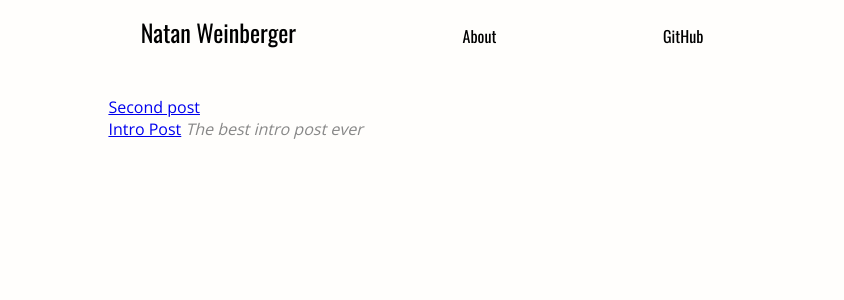
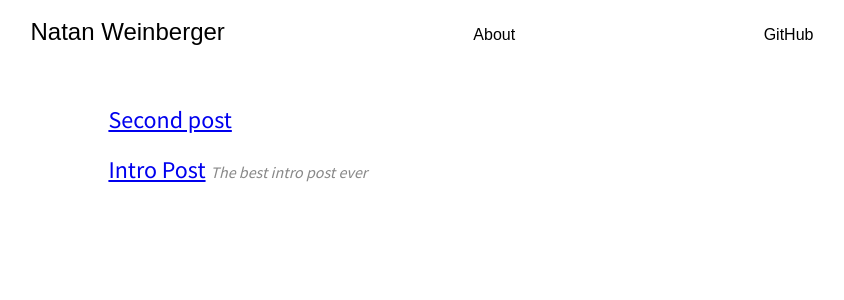
Before and after one commit to natanweinberger/natanweinberger.github.io, a Jekyll site: the page built from index.html, in a window 1280 px wide. Shown: the top 300 px of the page, without its empty margins (218-1062 px from the left). Built offline with Jekyll 4.4.1, drawn with Linux system fonts in a browser that asks for light colours.

Commit message:
Add header shadow toggle, tweak styles

```diff
--- a/_includes/head.html
+++ b/_includes/head.html
@@ -17,7 +17,7 @@
   <!-- CSS -->
   <link rel="stylesheet" href="{{ site.baseurl }}/public/css/syntax.css">
   <link rel="stylesheet" href="{{ site.baseurl }}/public/css/main.css">
-  <link rel="stylesheet" href="http://fonts.googleapis.com/css?family=PT+Sans:400,400italic,700|Abril+Fatface">
+  <link rel="stylesheet" href="http://fonts.googleapis.com/css?family=PT+Sans:400,400italic,700|Abril+Fatface|Source+Sans+Pro:400,700">
   <link href="https://fonts.googleapis.com/css?family=Open+Sans|Oswald" rel="stylesheet">
 
   <!-- Icons -->
@@ -26,4 +26,5 @@
 
   <!-- RSS -->
   <link rel="alternate" type="application/rss+xml" title="RSS" href="/atom.xml">
+  <script type="text/javascript" src="{{ site.baseurl }}/public/js/scripts.js"></script>
 </head>
--- a/public/css/main.css
+++ b/public/css/main.css
@@ -1,5 +1,5 @@
 html {
-    background: #fffefc;
+    /*background: #fffefc;*/
     width: 100%;
 }
 
@@ -16,15 +16,16 @@
 /* Header */
 .header {
     position: fixed;
+    left: 0;
+    right: 0;
+    width: 100%;
     height: 4rem;
-    width: 70%;
-    margin: 0 auto;
-    font-family: Oswald;
+    font-family: Arial;
     display: flex;
     justify-content: center;
     align-items: center;
     z-index: 1;
-    background: #fffefc;
+    /*background: #fffefc;*/
 }
 
 .header a {
@@ -45,16 +46,32 @@
     align-items: baseline;
 }
 
+.header-nottop {
+    background: hsla(0, 0%, 100%, 0.97);
+    box-shadow: 0 2px 2px -2px rgba(0, 0, 0, 0.15);
+    transition: box-shadow 0.5s;
+}
+
 .content {
     position: relative;
     top: 5rem;
     width: 70%;
+    max-width: 700px;
     margin: 0 auto;
     padding: 16px;
-    font-family: 'Open Sans';
+    font-family: 'Source Sans Pro';
 }
 
-.post .subtitle {
+.content .post {
+    font-size: 16px;
+}
+
+.posts .post {
+    font-size: 24px;
+    line-height: 3rem;
+}
+
+.posts .post .subtitle {
     color: #888;
     font-size: 16px;
     font-style: italic;
@@ -74,11 +91,12 @@
 
 pre {
     overflow: scroll;
-}
-pre.highlight {
-    padding: 4px;
+    border-radius: 3px;
+    padding: 10px;
+    background: #f7f7f7;
 }
 
 code.highlighter-rouge {
     font-size: 14px;
+    font-weight: bold;
 }
--- a/public/css/syntax.css
+++ b/public/css/syntax.css
@@ -192,15 +192,6 @@
     color: #999;
 }
 
-.language-python {
-    background: #f7f2ef;
-}
-
-.code-bash {
-    padding: 4px;
-    background: #f7f2ef;
-}
-
 .tests-pass {
     color: green;
 }
--- /dev/null
+++ b/public/js/scripts.js
@@ -0,0 +1,18 @@
+/* Toggle header pin status */
+var last_known_scroll_position = 0;
+var ticking = false;
+
+function doSomething(scroll_pos) {
+    // do something with the scroll position
+    console.log(window.scrollY);
+}
+
+window.addEventListener('scroll', function(e) {
+    if (last_known_scroll_position != 0 && window.scrollY == 0) {
+        document.getElementById('header').classList.remove('header-nottop');
+    } else if (last_known_scroll_position == 0 && window.scrollY != 0) {
+        document.getElementById('header').classList.add('header-nottop');
+    }
+
+    last_known_scroll_position = window.scrollY;
+});
```
